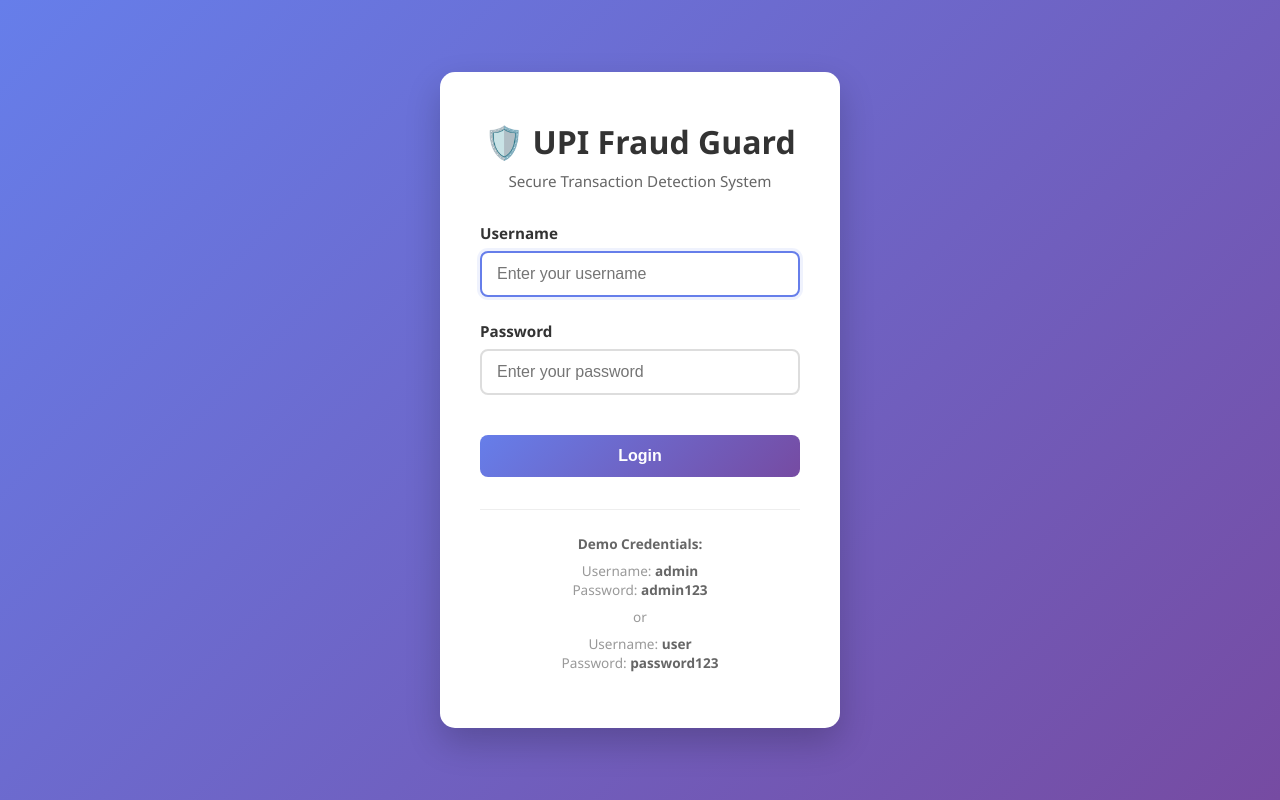
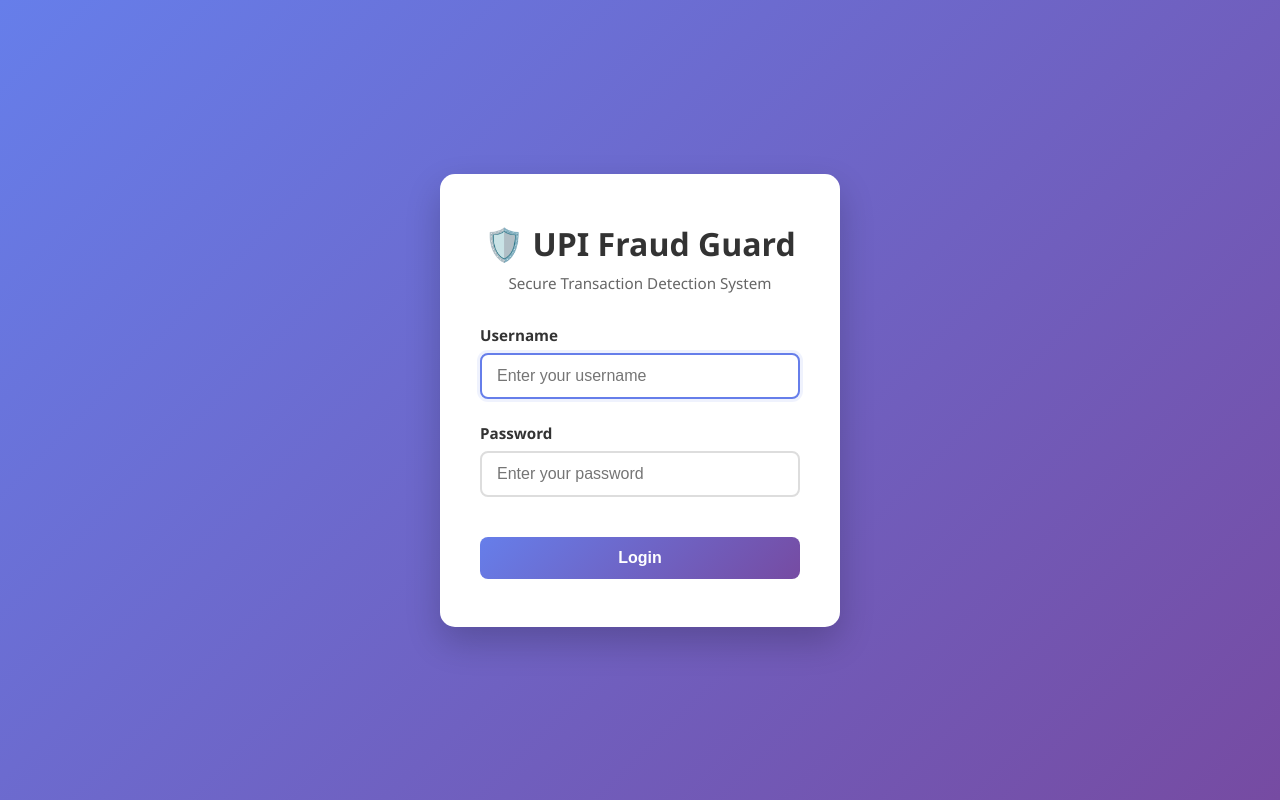
Before and after one commit to Sunny-3139/UPI_Fraud_Detection, a Flask app: page /login in a window 1280 px wide. Run offline with Flask 3, Linux system fonts and the light colour scheme.

Commit message:
removed demo login details

```diff
--- a/templates/login.html
+++ b/templates/login.html
@@ -163,13 +163,6 @@
 
             <button type="submit" class="login-button">Login</button>
         </form>
-
-        <div class="demo-credentials">
-            <p><strong>Demo Credentials:</strong></p>
-            <p>Username: <strong>admin</strong><br>Password: <strong>admin123</strong></p>
-            <p>or</p>
-            <p>Username: <strong>user</strong><br>Password: <strong>password123</strong></p>
-        </div>
     </div>
 </body>
 </html>
```
